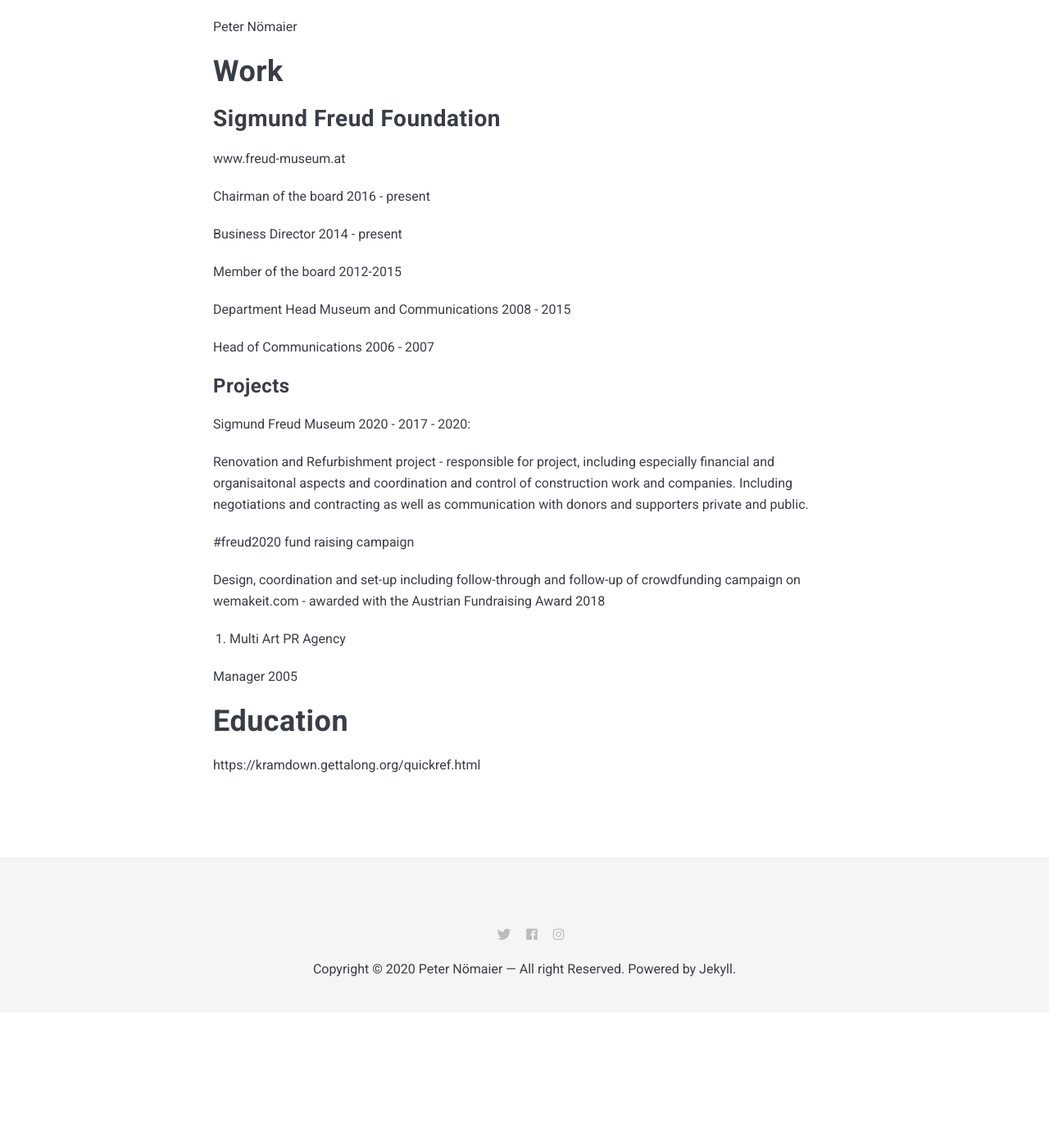
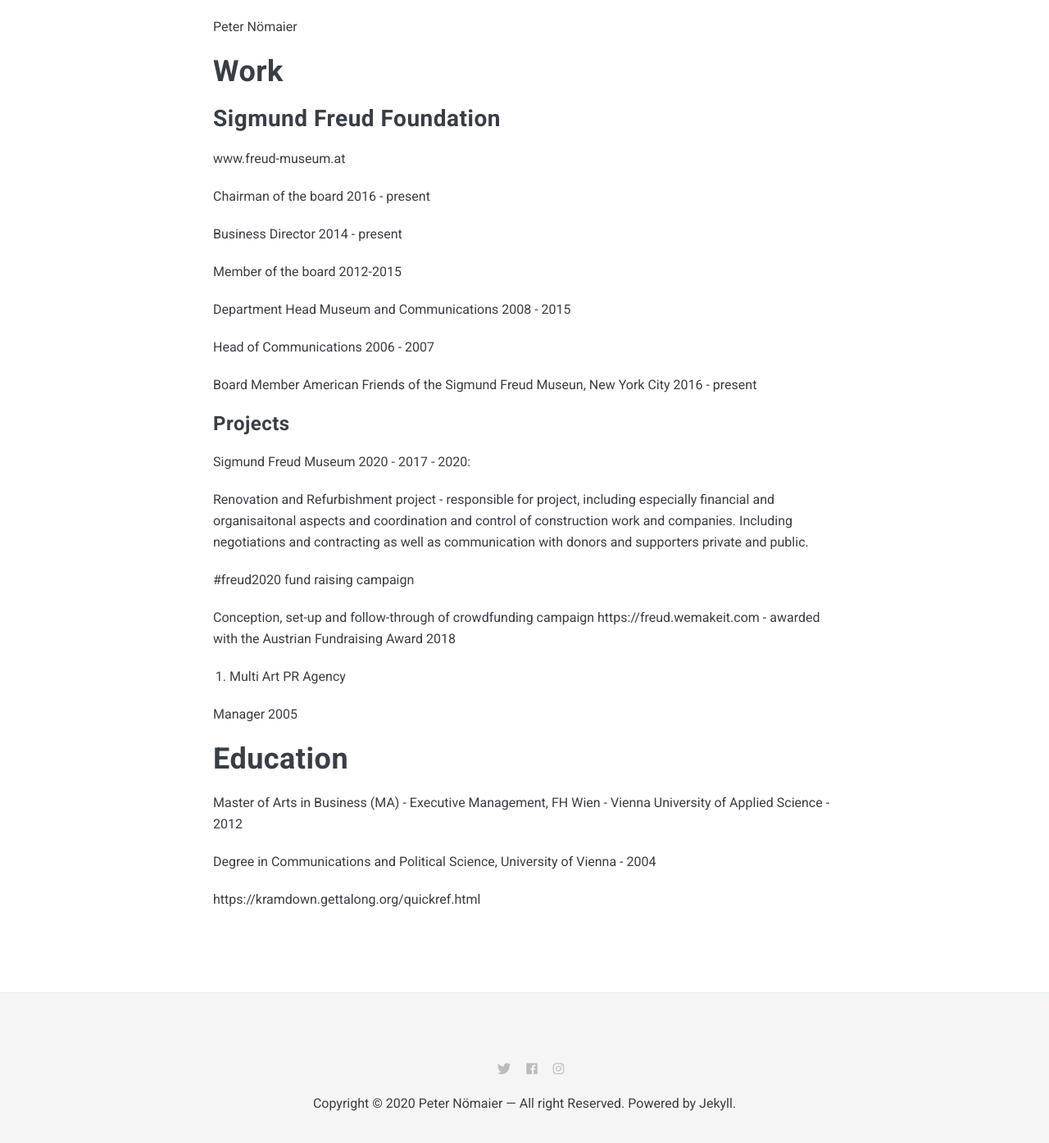
Before and after one commit to noemaier/noemaier.github.io, a Jekyll site: the page built from _pages/cv.md, in a window 1280 px wide and 1400 px high, scrolled down 971 px. Shown: the top 1395 px of the window at 82% size. Built offline with Jekyll 4.4.1, drawn with Linux system fonts in a browser that asks for light colours; nearby versions of some CDN libraries; before the commit the page ends 2207 px from its top, so only the background shows below that.

Commit message:
Update cv.md

```diff
--- a/_pages/cv.md
+++ b/_pages/cv.md
@@ -23,6 +23,8 @@ Department Head Museum and Communications 2008 - 2015
 
 Head of Communications 2006 - 2007
 
+Board Member American Friends of the Sigmund Freud Museun, New York City 2016 - present
+
 ### Projects
 
 Sigmund Freud Museum 2020 - 2017 - 2020:
@@ -31,7 +33,7 @@ Renovation and Refurbishment project - responsible for project, including especi
 
 #freud2020 fund raising campaign
 
-Design, coordination and set-up including follow-through and follow-up of crowdfunding campaign on wemakeit.com - awarded with the Austrian Fundraising Award 2018
+Conception, set-up and follow-through of crowdfunding campaign https://freud.wemakeit.com - awarded with the Austrian Fundraising Award 2018
 
 2. Multi Art PR Agency
 
@@ -40,4 +42,10 @@ Manager 2005
 
 # Education
 
+Master of Arts in Business (MA) - Executive Management, FH Wien - Vienna University of Applied Science - 2012
+
+Degree in Communications and Political Science, University of Vienna - 2004
+
+
+
 https://kramdown.gettalong.org/quickref.html
```
